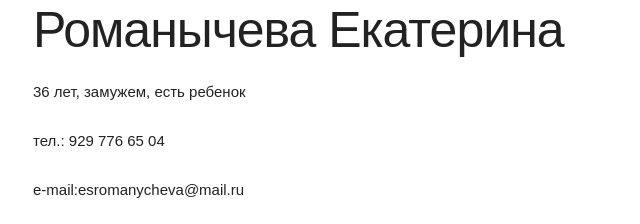
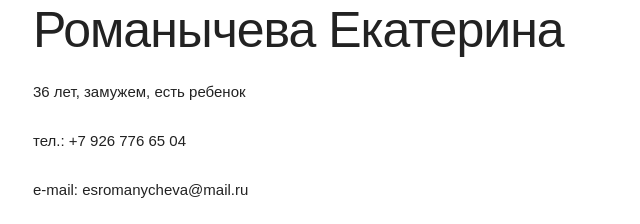
Before and after one commit to esromanycheva/cv, a plain HTML site: page index.html in a window 1280 px wide. Shown: the top 224 px of the page, 127-767 px from the left. Drawn offline with Linux system fonts and the light colour scheme.

Commit message:
rename to index

```diff
--- a/resume.html
+++ b/index.html
@@ -16,8 +16,8 @@
         <div class="eight columns">
         <h1>Романычева Екатерина</h1>
         <p>36 лет, замужем, есть ребенок</p>
-        <p>тел.: 929 776 65 04</p>
-        <p>e-mail:esromanycheva@mail.ru</p>
+        <p>тел.: +7 926 776 65 04</p>
+        <p>e-mail: esromanycheva@mail.ru</p>
             <h2>Начинающий разработчик на Ruby on Rails</h2>
         </div>
         <div class="four columns">
```
